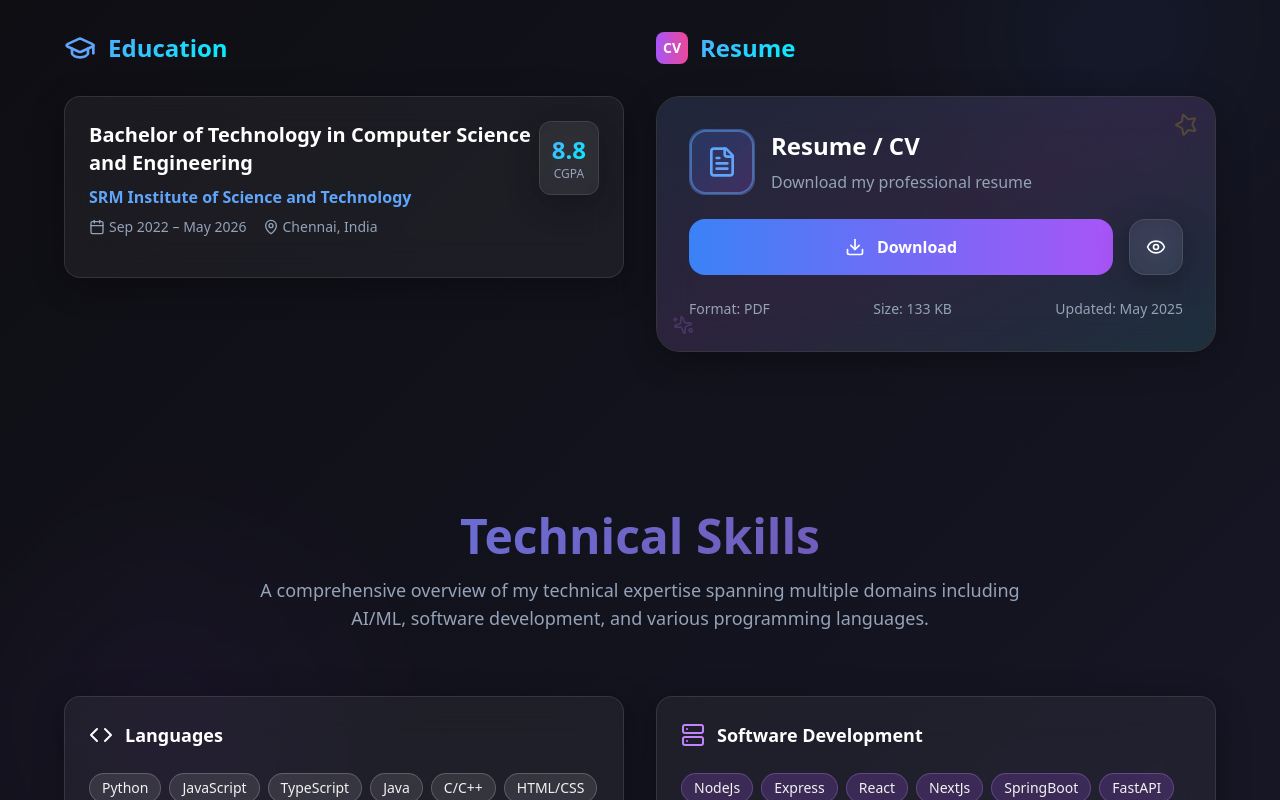
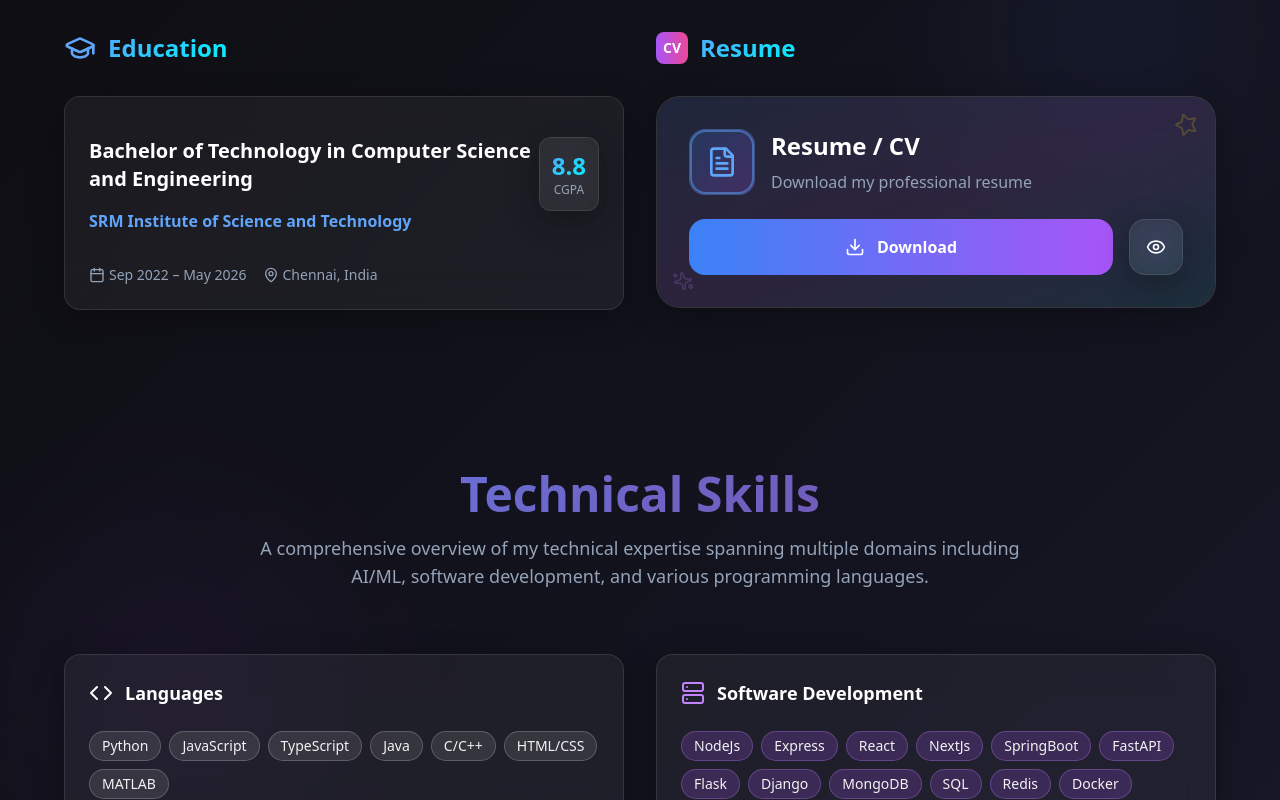
Before and after one commit to LordHarsh/hello-harsh, a Next.js app: page / in a window 1280 px wide. Shown: the part 1060-1860 px from the top of the page. Built offline with nearby package versions, Linux system fonts and the light colour scheme.

Commit message:
Update About section layout for improved spacing and readability; comment out motion div in ResumeDownload component for future adjustments.

```diff
--- a/components/about-section.tsx
+++ b/components/about-section.tsx
@@ -82,30 +82,31 @@ export default function About() {
                 whileHover={{ scale: 1.02 }}
                 transition={{ duration: 0.2 }}
               >
-                <div className="flex items-start justify-between mb-4">
-                  <div>
-                    <h4 className="text-xl font-bold text-white mb-2">
+                <div className="flex items-start justify-between my-4 ">
+                  <div className="">
+                    <h4 className="text-xl font-bold text-white mb-4">
                       Bachelor of Technology in Computer Science and Engineering
                     </h4>
-                    <p className="text-blue-400 font-semibold mb-2">
+                    <p className="text-blue-400 font-semibold mb-4">
                       SRM Institute of Science and Technology
                     </p>
-                    <div className="flex items-center gap-4 text-sm text-muted-foreground">
-                      <div className="flex items-center gap-1">
-                        <Calendar className="w-4 h-4" />
-                        Sep 2022 – May 2026
-                      </div>
-                      <div className="flex items-center gap-1">
-                        <MapPin className="w-4 h-4" />
-                        Chennai, India
-                      </div>
-                    </div>
+
                   </div>
                   <div className="glass rounded-xl p-3 text-center">
                     <div className="text-2xl font-bold text-gradient-blue">8.8</div>
                     <div className="text-xs text-muted-foreground">CGPA</div>
                   </div>
                 </div>
+                  <div className="flex items-stretch gap-4 text-sm text-muted-foreground">
+                    <div className="flex items-center gap-1">
+                      <Calendar className="w-4 h-4" />
+                      Sep 2022 – May 2026
+                    </div>
+                    <div className="flex items-center gap-1">
+                      <MapPin className="w-4 h-4" />
+                      Chennai, India
+                    </div>
+                  </div>
               </motion.div>
             </div>
           </motion.div>
--- a/components/resume-download.tsx
+++ b/components/resume-download.tsx
@@ -218,7 +218,7 @@ export default function ResumeDownload() {
           </div>
 
           {/* Stats */}
-          <motion.div
+          {/* <motion.div
             initial={{ opacity: 0, y: 20 }}
             animate={{ opacity: 1, y: 0 }}
             transition={{ delay: 1.2 }}
@@ -227,7 +227,7 @@ export default function ResumeDownload() {
             <span>Format: PDF</span>
             <span>Size: 133 KB</span>
             <span>Updated: May 2025</span>
-          </motion.div>
+          </motion.div> */}
         </div>
 
         {/* Decorative elements */}
```
